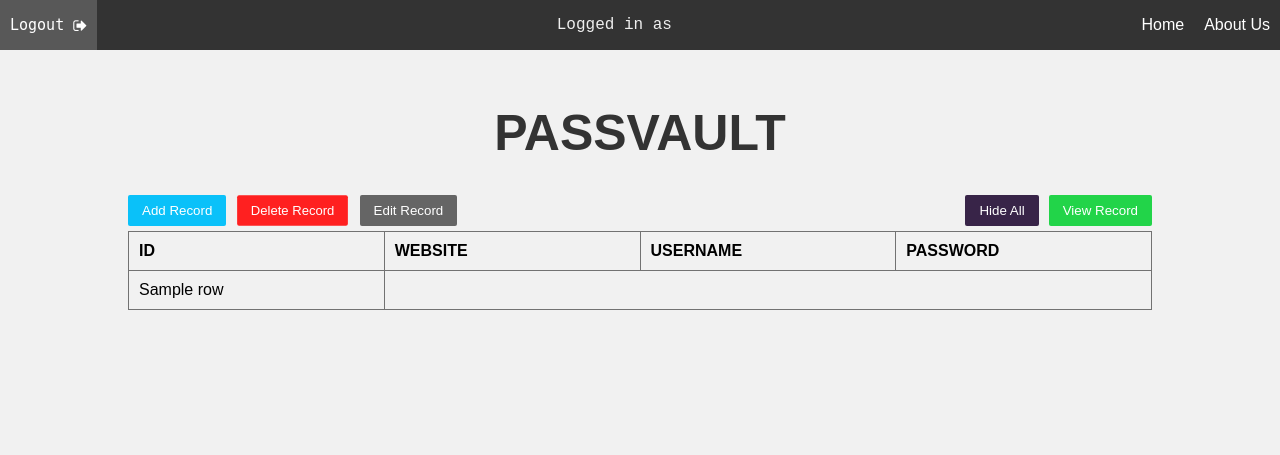
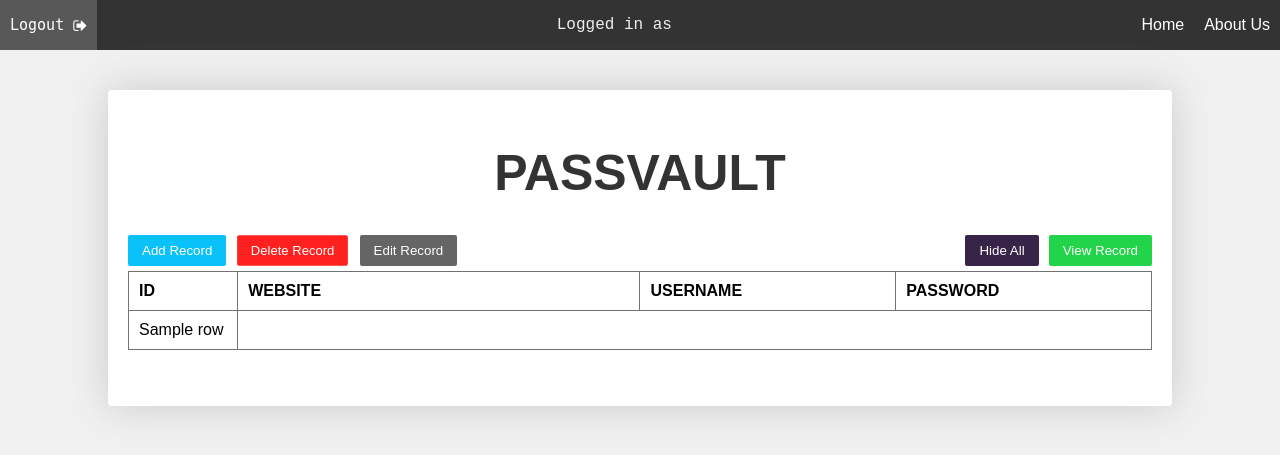
Before and after one commit to devdigger/PassVault, a Django app: template templates/index.html in a window 1280 px wide. Shown: the top 455 px of the page. Run offline with Django 4.2, Linux system fonts and the light colour scheme; the template is opened without the code that fills it: most values are stand-ins (such as "Sample title", 1, 10 or a date in 2020).

Commit message:
better layout

```diff
--- a/templates/index.html
+++ b/templates/index.html
@@ -15,8 +15,11 @@
 
     .container {
       max-width: 80%;
-      margin: 0 auto;
+      margin: 40px auto;
       padding: 20px;
+      box-shadow: 0px 0px 40px 1px rgb(203, 203, 203);
+      background-color: rgb(255, 255, 255);
+      border-radius:4px ;
     }
 
     h1 {
@@ -52,7 +55,6 @@
       outline: none;
     }
     th,td{
-        padding-right: 150px;
         padding-left:10px;
         padding-top: 10px;
         padding-bottom: 10px;
@@ -229,10 +231,32 @@
     .hidebtn:hover{
       background-color: rgb(102, 65, 132);
     }
+    .cell-content{
+      max-height: 80px;
+      overflow-x: auto;
+      width:100%;
+      white-space: nowrap;
+    }
+    .cell-content::-webkit-scrollbar {
+      width: 8px;
+      height:4px;
+      padding-bottom: 8px;
+      padding-right: 8px;
+      border-radius: 4px; /* set the width of the scrollbar */
+    }
 
+    .cell-content::-webkit-scrollbar-thumb {
+      background-color: #b9b9b9; /* set the background color of the thumb */
+    }
+
+    .cell-content::-webkit-scrollbar-track {
+      background-color: #f1f1f1; /* set the background color of the track */
+    }
     @media only screen and (max-width: 600px) {
       .container {
         max-width:100%;
+        margin:40px 10px;
+        padding: 10px 20px;
       }
       .responsive-input {
       font-size: 10px;
@@ -373,20 +397,24 @@
         {% csrf_token %}
       <table class="fixed-table">
           <tr>
-              <th>ID</th>
-              <th>WEBSITE</th>
-              <th>USERNAME</th>
-              <th>PASSWORD</th>
+              <th style="width:10%">ID</th>
+              <th style="width:40%">WEBSITE</th>
+              <th style="width:25%">USERNAME</th>
+              <th style="width:25%">PASSWORD</th>
           </tr>
           {% for rows in db_rows %}
           <tr >
               {% for n in rows %}
-              <td>{{n}}</td>
+              <td >
+                <div class="cell-content">
+                  {{n}}
+                </div>
+              </td>
               {% endfor %}
           </tr>
           {% endfor %}
             <tr class="add-row" id="add-row" style="display:none">
-              <td style="font-style: italic;color: #585858;">default</td>
+              <td style="font-style: italic;color: #585858;">*</td>
               <td><input placeholder="SITE" id="site" name="site" class="responsive-input" required></td>
               <td><input placeholder="USERNAME" id="username" name="username" class="responsive-input" required></td>
               <td><input placeholder="PASSWORD" id="password" class="responsive-input" name="password" required></td>
@@ -418,9 +446,6 @@
       </form>
       </div>
     </div>
-
-
-
     </div>
 
 </body>
```
Also changed, not shown: 1 other file.
